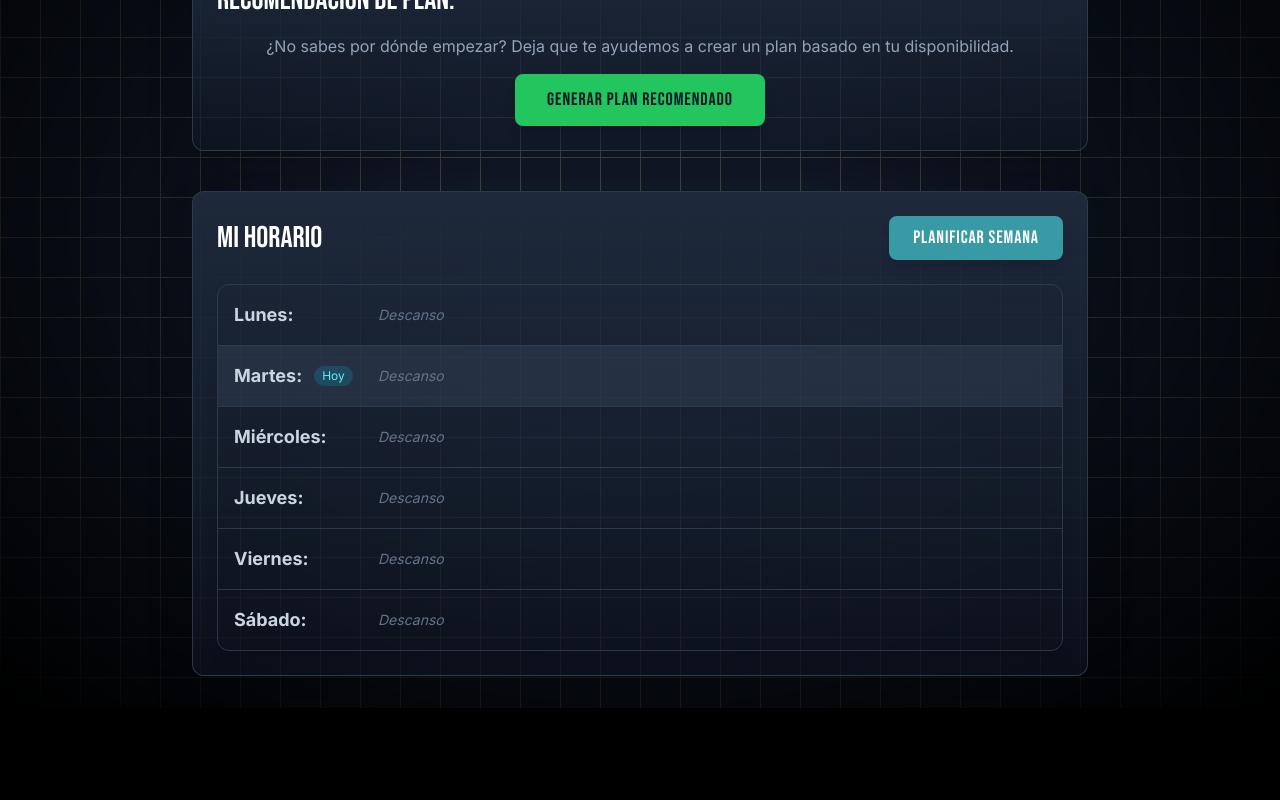
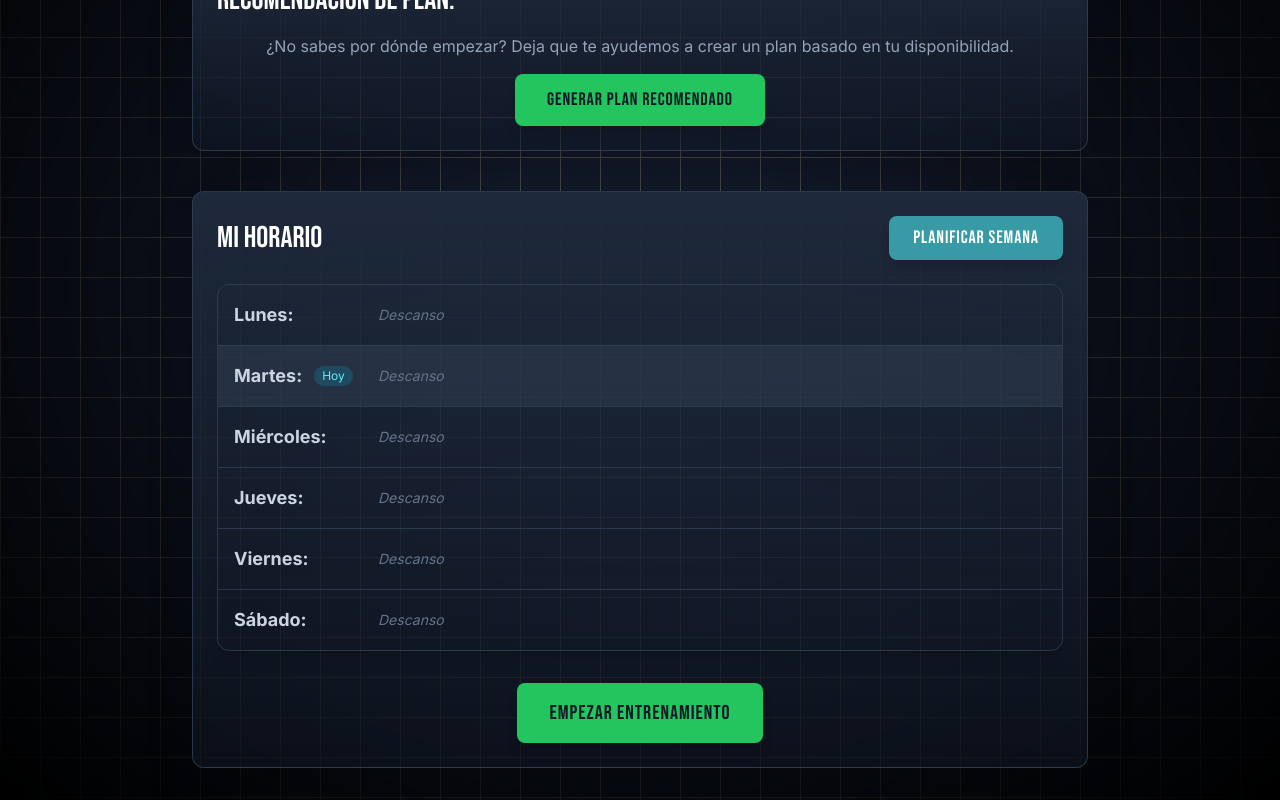
Before and after one commit to sebastianTG7/gimnasiohco, a React (Create React App) app: page /mi-plan in a window 1280 px wide. Shown: the part 243-1043 px from the top of the page. Before the commit the page ends 951 px from the top, so only its background shows below. Built offline with nearby package versions, Linux system fonts and the light colour scheme.

Commit message:
feat: Restaurar botón de entrenamiento y scroll en Mi Plan

```diff
--- a/src/App.js
+++ b/src/App.js
@@ -576,7 +576,7 @@ function App() {
     }
   };
 // Las frases dinamicas para el efecto de máquina de escribir
-  const toRotate = useMemo(() => ["MÁQUINA", "CUERPO, MENTE Y HIERRO"], []);
+  const toRotate = useMemo(() => ["", "CUERPO, MENTE Y HIERRO"], []);
   const period = 3000;
 
   useEffect(() => {
--- a/src/components/MiPlan.js
+++ b/src/components/MiPlan.js
@@ -1,4 +1,4 @@
-import React, { useMemo, useState } from 'react';
+import React, { useMemo, useState, useRef } from 'react';
 import { useNavigate } from 'react-router-dom';
 import { GridBackground } from './GridBackground';
 
@@ -69,6 +69,7 @@ const ResumenSemanal = ({ schedule, daysOfWeek }) => {
 
 const MiPlan = ({ schedule, onOpenPlanner, setSchedule }) => {
   const navigate = useNavigate();
+  const scheduleRef = useRef(null);
   const daysOfWeek = ['Lunes', 'Martes', 'Miércoles', 'Jueves', 'Viernes', 'Sábado'];
 
   const [isWizardActive, setIsWizardActive] = useState(false);
@@ -96,9 +97,9 @@ const MiPlan = ({ schedule, onOpenPlanner, setSchedule }) => {
 
   const handleShowRecommendation = () => {
     // Lógica de recomendación
-    if (daysPerWeek <= 3) {
+    if (daysPerWeek <= 2) {
       setRecommendation('Full Body');
-    } else if (daysPerWeek === 4) {
+    } else if (daysPerWeek === 3) {
       setRecommendation('Torso-Pierna');
     } else {
       setRecommendation('Push-Pull-Legs');
@@ -109,7 +110,7 @@ const MiPlan = ({ schedule, onOpenPlanner, setSchedule }) => {
   const handleSavePlan = () => {
     const newSchedule = {};
     const muscleGroups = {
-      'Full Body': ['Pecho', 'Espalda', 'Piernas'],
+      'Full Body': ['Pecho', 'Espalda', 'Hombros', 'Biceps', 'Triceps', 'Piernas'],
       'Torso-Pierna': {
         Torso: ['Pecho', 'Espalda', 'Hombros', 'Biceps', 'Triceps'],
         Pierna: ['Piernas', 'Abdominales'],
@@ -149,6 +150,9 @@ const MiPlan = ({ schedule, onOpenPlanner, setSchedule }) => {
 
     setSchedule(prev => ({ ...prev, days: newSchedule }));
     handleCancel(); // Reset wizard
+    setTimeout(() => {
+      scheduleRef.current?.scrollIntoView({ behavior: 'smooth', block: 'center' });
+    }, 100);
   };
 
   const handleCancel = () => {
@@ -253,7 +257,7 @@ const MiPlan = ({ schedule, onOpenPlanner, setSchedule }) => {
         </div>
 
         {/* Horario Semanal */}
-        <div className="bg-gradient-to-b from-slate-800 to-gray-900/50 border border-slate-700/80 rounded-xl shadow-2xl p-4 sm:p-6">
+        <div ref={scheduleRef} className="bg-gradient-to-b from-slate-800 to-gray-900/50 border border-slate-700/80 rounded-xl shadow-2xl p-4 sm:p-6">
           <div className="flex flex-col sm:flex-row sm:justify-between sm:items-center text-center sm:text-left mb-6 gap-4 sm:gap-0">
             <h2 className="bebas-font text-3xl text-white">Mi Horario</h2>
             <button
@@ -264,6 +268,14 @@ const MiPlan = ({ schedule, onOpenPlanner, setSchedule }) => {
             </button>
           </div>
           <ResumenSemanal schedule={schedule} daysOfWeek={daysOfWeek} />
+          <div className="mt-8 text-center">
+            <button
+              onClick={() => navigate('/entrenamiento')}
+              className="bebas-font text-xl tracking-wider px-8 py-4 rounded-lg text-gray-900 bg-green-500 hover:bg-green-600 transition-all duration-300 shadow-lg transform hover:scale-105"
+            >
+              Empezar Entrenamiento
+            </button>
+          </div>
         </div>
       </div>
     </div>
```
